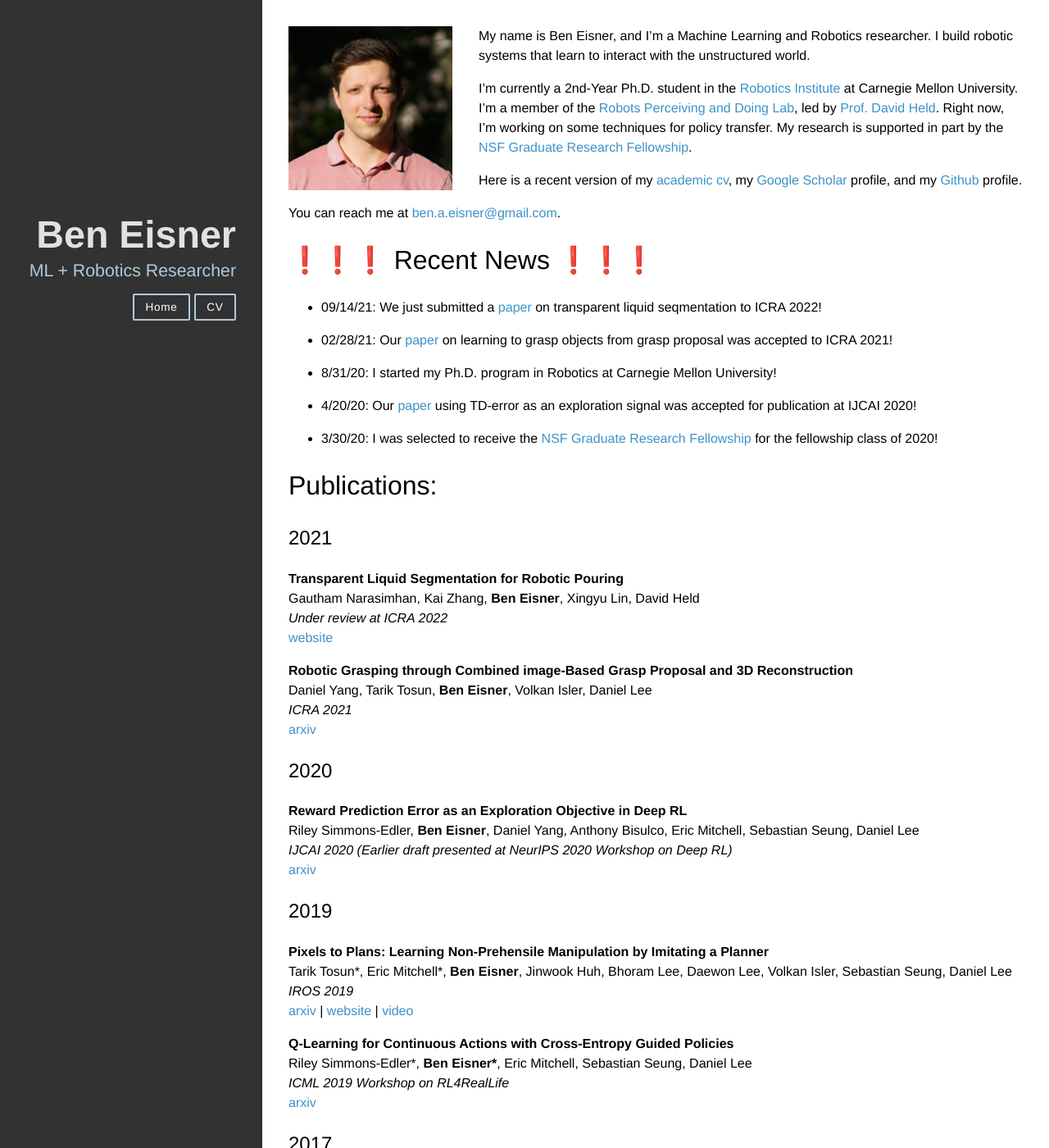
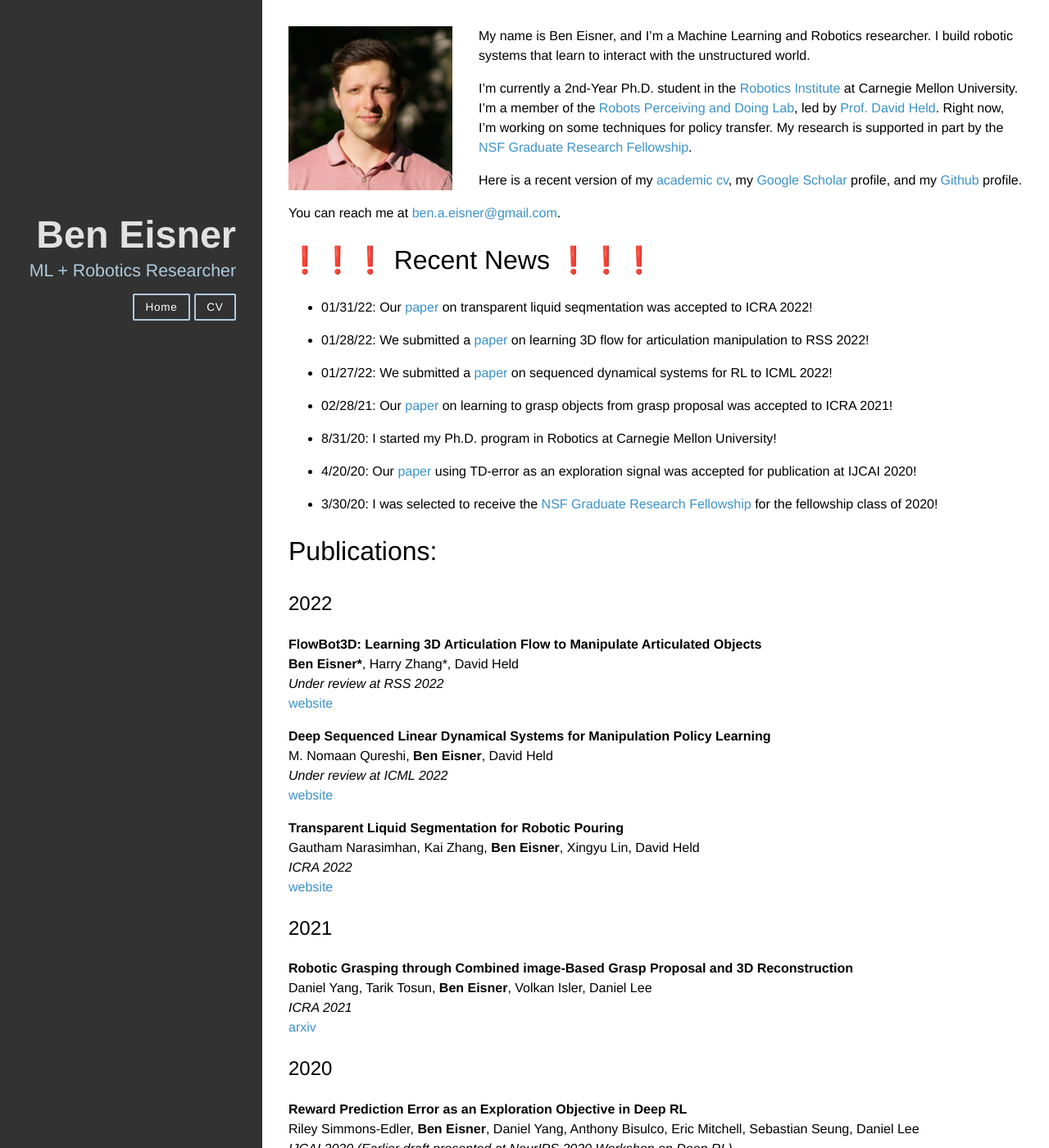
Before and after one commit to beneisner/beneisner.github.io, a Jekyll site: the page built from index.md, in a window 1280 px wide and 1400 px high. Shown: the whole window at 82% size. Built offline with Jekyll 4.4.1, drawn with Linux system fonts in a browser that asks for light colours; nearby versions of some CDN libraries.

Commit message:
some new papers

```diff
--- a/_config.yml
+++ b/_config.yml
@@ -21,7 +21,7 @@
 linkedin_username: beneisner
 scholar_title: Google Scholar
 thesis_path: files/ben_eisner_ugrad_thesis_2017.pdf
-cv_path: files/ben_eisner_cv_2021_09_23.pdf
+cv_path: files/ben_eisner_cv_2022_01_31.pdf
 nsf_personal_path: files/nsf_grfp_personal_statement_2019.pdf
 nsf_research_path: files/nsf_grfp_research_plan_2019.pdf
 
--- a/index.md
+++ b/index.md
@@ -18,7 +18,11 @@
 
 # ❗❗❗ Recent News ❗❗❗
 
-- 09/14/21: We just submitted a [paper](https://sites.google.com/view/transparentliquidpouring) on transparent liquid seqmentation to ICRA 2022!
+- 01/31/22: Our [paper](https://sites.google.com/view/transparentliquidpouring) on transparent liquid seqmentation was accepted to ICRA 2022!
+
+- 01/28/22: We submitted a [paper](https://sites.google.com/view/articulated-flowbot-3d) on learning 3D flow for articulation manipulation to RSS 2022!
+
+- 01/27/22: We submitted a [paper](https://sites.google.com/view/deep-sequenced-lds) on sequenced dynamical systems for RL to ICML 2022!
 
 - 02/28/21: Our [paper](https://arxiv.org/abs/2003.01649) on learning to grasp objects from grasp proposal was accepted to ICRA 2021!
 
@@ -46,12 +50,24 @@
 
 # Publications:
 
-## 2021
+## 2022
+
+**FlowBot3D: Learning 3D Articulation Flow to Manipulate Articulated Objects**
+**Ben Eisner\***, Harry Zhang\*, David Held
+_Under review at RSS 2022_
+[website](https://sites.google.com/view/articulated-flowbot-3d)
+
+**Deep Sequenced Linear Dynamical Systems for Manipulation Policy Learning**
+M. Nomaan Qureshi, **Ben Eisner**, David Held
+_Under review at ICML 2022_
+[website](https://sites.google.com/view/deep-sequenced-lds)
 
 **Transparent Liquid Segmentation for Robotic Pouring**
 Gautham Narasimhan, Kai Zhang, **Ben Eisner**, Xingyu Lin, David Held
-_Under review at ICRA 2022_
+_ICRA 2022_
 [website](https://sites.google.com/view/transparentliquidpouring)
+
+## 2021
 
 **Robotic Grasping through Combined image-Based Grasp Proposal and 3D Reconstruction**
 Daniel Yang, Tarik Tosun, **Ben Eisner**, Volkan Isler, Daniel Lee
```
Also changed, not shown: 2 other files.
